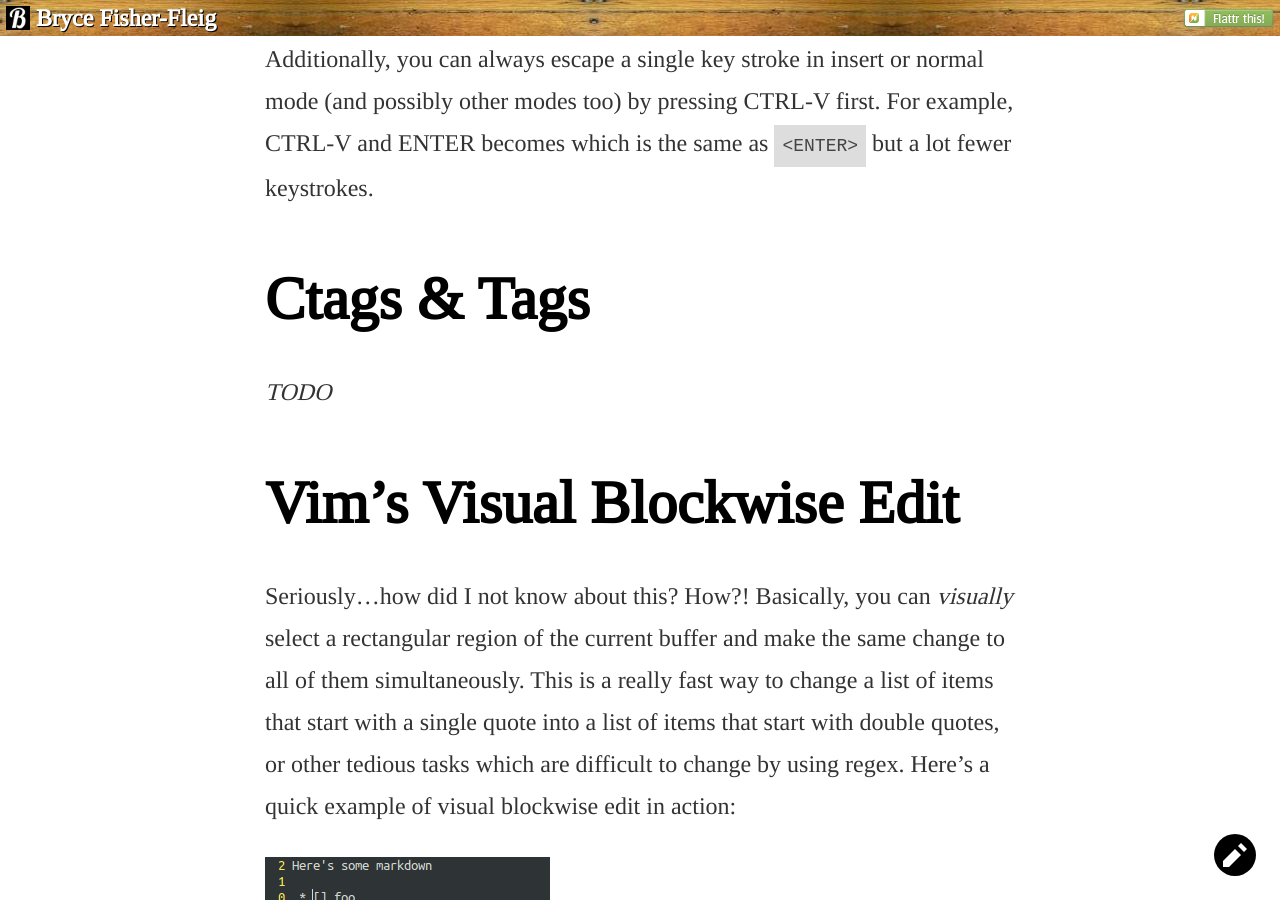
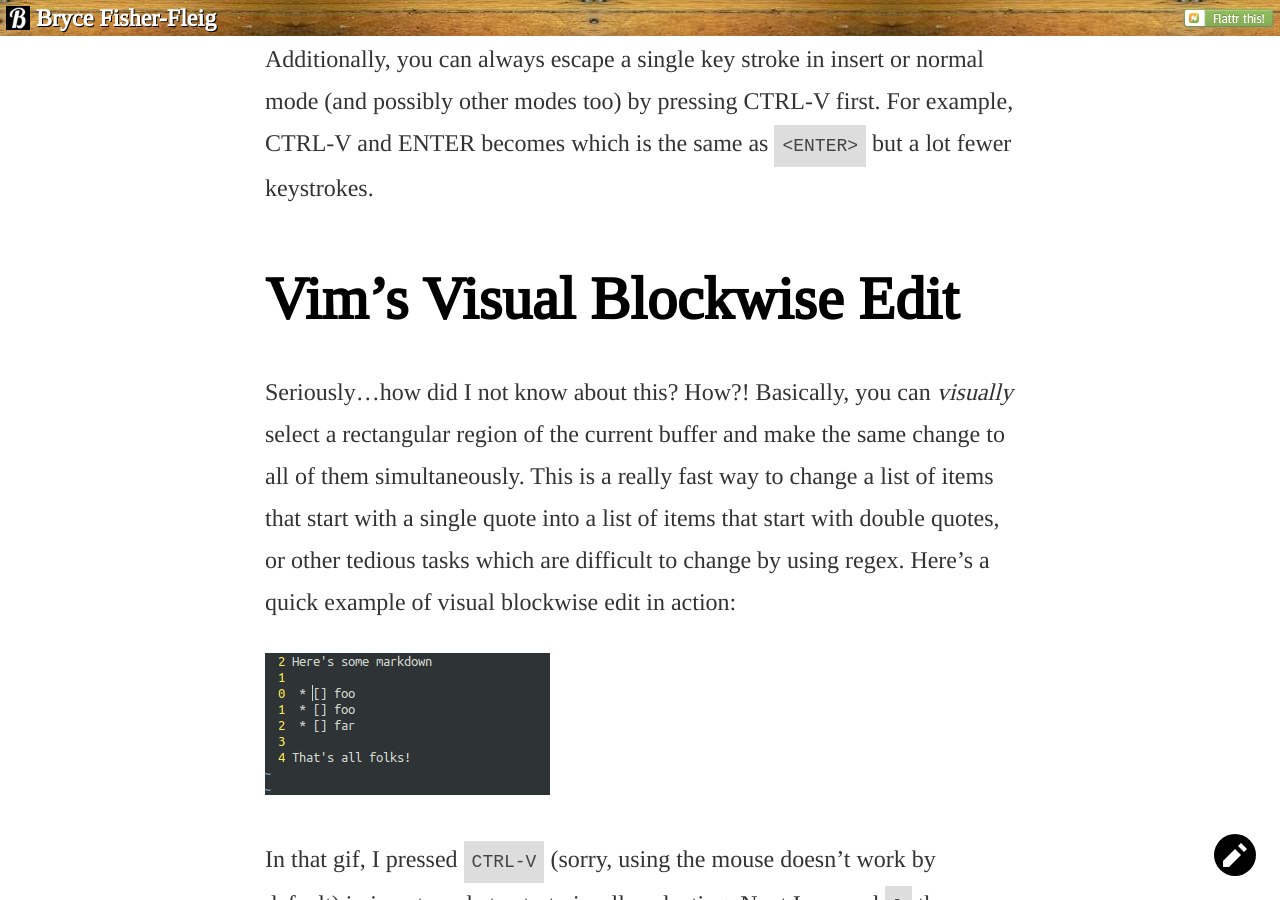
Before and after one commit to brycefisher/brycefisher.github.io-jekyll, a Jekyll site: the page built from _posts/2016-07-14-helpful-neovim-features.md, in a window 1280 px wide and 900 px high, scrolled down 3494 px. Built offline with Jekyll 4.4.1, drawn with Linux system fonts in a browser that asks for light colours; comment, search, counter and statistics services are not loaded.

Commit message:
Remove tags/ctags from neovim article

```diff
--- a/_posts/2016-07-14-helpful-neovim-features.md
+++ b/_posts/2016-07-14-helpful-neovim-features.md
@@ -55,10 +55,6 @@ I found myself perpetually confused by the key notation I'd see everywhere onlin
 Additionally, you can always escape a single key stroke in insert or normal mode (and possibly other modes too) by pressing CTRL-V first. For example, CTRL-V and ENTER becomes
  which is the same as `<ENTER>` but a lot fewer keystrokes.
 
-## Ctags & Tags
-
-_TODO_
-
 ## Vim's Visual Blockwise Edit
 
 Seriously...how did I not know about this? How?! Basically, you can _visually_ select a rectangular region of the current buffer and make the same change to all of them simultaneously. This is a really fast way to change a list of items that start with a single quote into a list of items that start with double quotes, or other tedious tasks which are difficult to change by using regex. Here's a quick example of visual blockwise edit in action:
```
